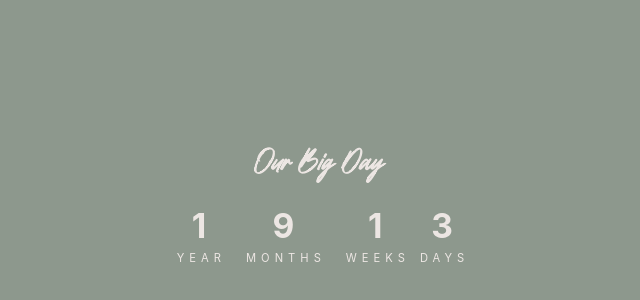
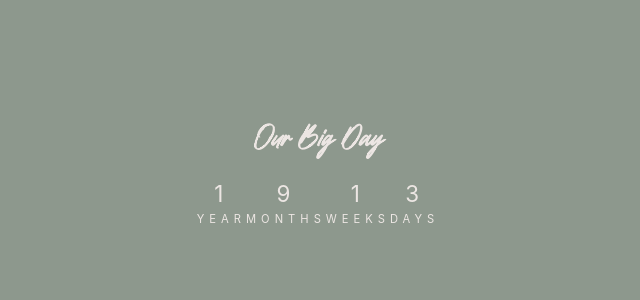
Before and after one commit to retrovian/widget, a plain HTML site: page index.html in a window 1280 px wide. Shown: the part 238-538 px from the top of the page, without its empty margins (322-962 px from the left). Drawn offline with Linux system fonts and the light colour scheme.

Commit message:
Update index.html

```diff
--- a/index.html
+++ b/index.html
@@ -28,8 +28,7 @@
         #header {
             text-align: center; /* Center the header text */
             width: 100%; /* Ensure the header takes full width */
-            margin-bottom: 0px; /* Spacing between the header and the timer */
-            margin-top: 0pt;
+
         }
         body {
             margin: 0;
@@ -39,7 +38,6 @@
             display: flex;
             align-items: center;
             justify-content: center;
-            padding: 2em;
         }
 
         #timer {
@@ -51,7 +49,6 @@
             align-items: center;
             justify-content: center;
             text-align: center;
-            padding: 1px 1px;
         }
 
         .time-unit {
@@ -59,13 +56,12 @@
             flex-direction: column;
             align-items: center;
             justify-content: center;
-            margin: 0 10px;
 
         }
 
         .numbers {
-            font-weight: bold;
-            font-size: 3em;
+            font-weight: regular;
+            font-size: 2em;
             color: #ece6e3; /* grey color */
         }
 
```
